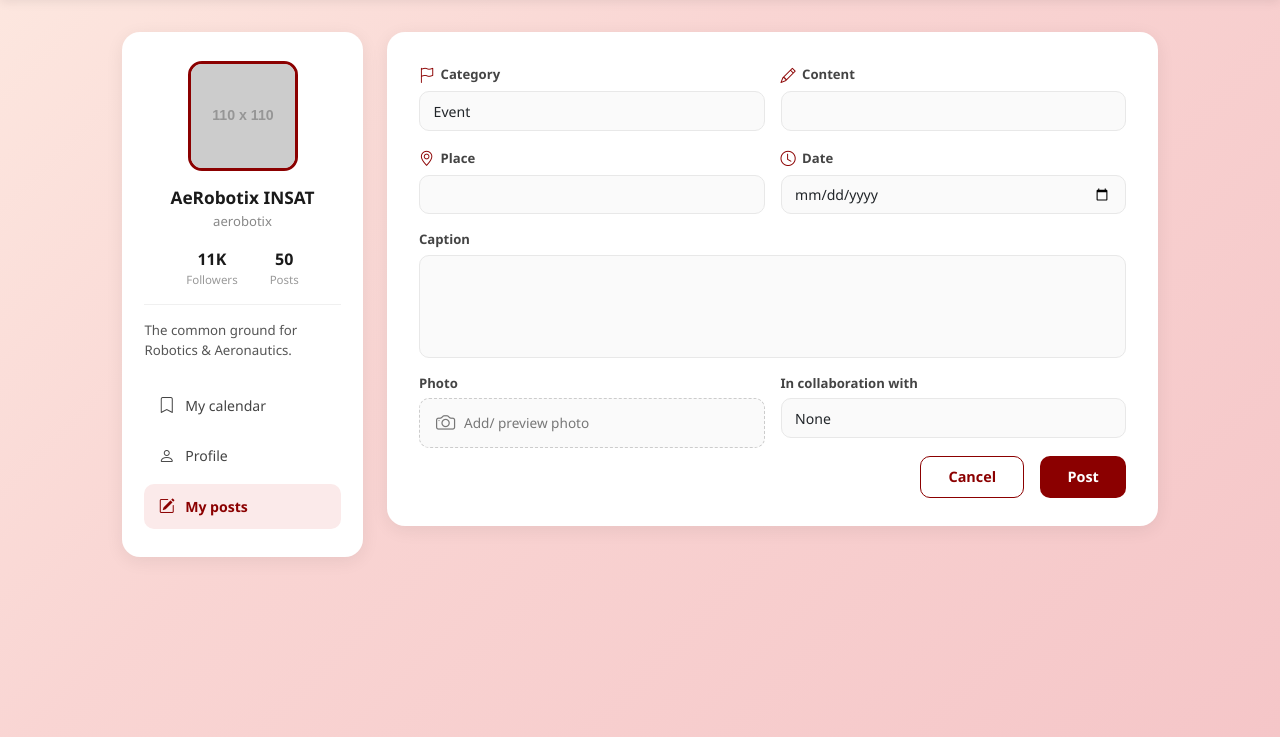
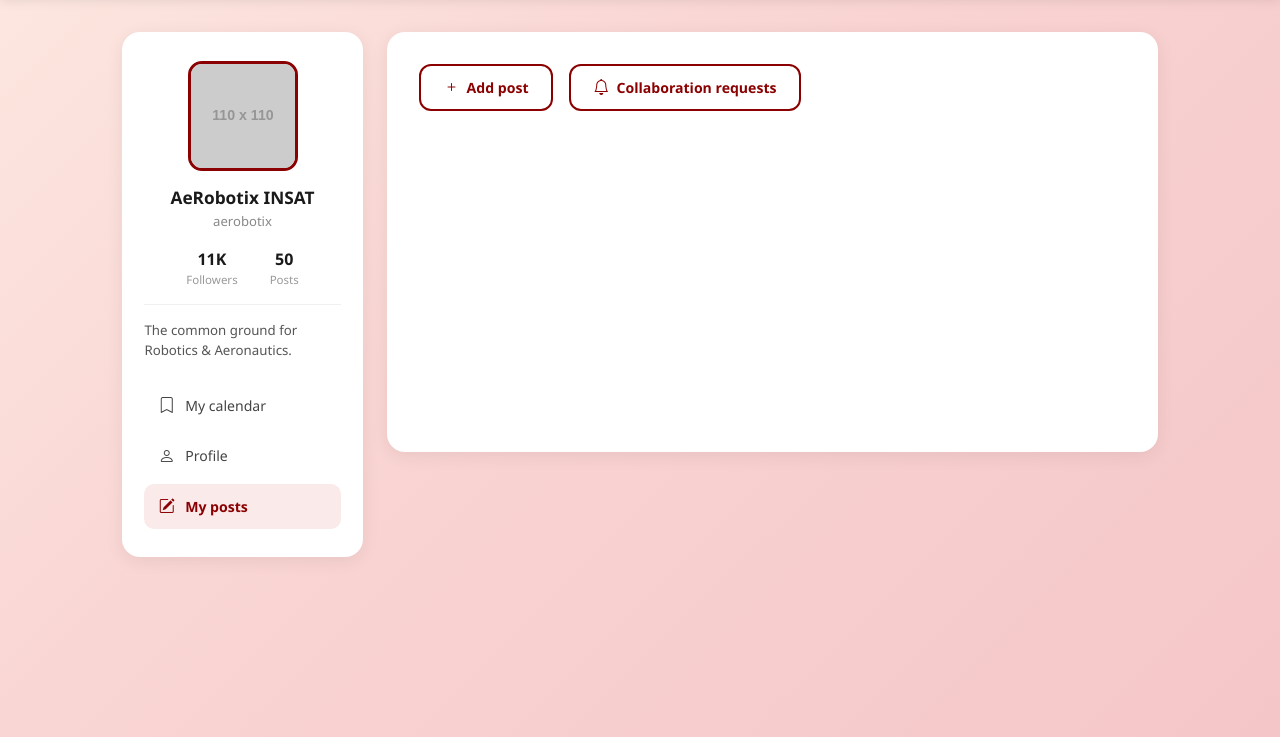
Before and after one commit to moetez00/projet-web, a PHP site: page / in a window 1280 px wide. Shown: the part 63-800 px from the top of the page. Run offline with PHP 8.4, Linux system fonts and the light colour scheme; grey boxes labelled with a size stand in for pictures from a placeholder-image service; some libraries are stand-ins or nearby versions.

Commit message:
fixed the way it posts. forgot one page from figma

```diff
--- a/frontend/club-profile/index.html
+++ b/frontend/club-profile/index.html
@@ -93,91 +93,22 @@
       <div class="col-12 col-md-8 col-lg-9">
         <div class="content-card">
 
-          <!-- My Posts Form panel -->
+          <!-- My Posts feed panel -->
           <div id="panel-myposts">
-            <form method="POST" enctype="multipart/form-data">
-              <div class="row g-3">
 
-                <!-- Category -->
-                <div class="col-12 col-sm-6">
-                  <label class="form-label">
-                    <i class="bi bi-flag"></i> Category
-                  </label>
-                  <select class="form-select" name="category">
-                    <option selected>Event</option>
-                    <option>Workshop</option>
-                    <option>Competition</option>
-                    <option>Announcement</option>
-                    <option>Other</option>
-                  </select>
-                </div>
+            <!-- Top action buttons -->
+            <div class="posts-actions">
+              <button class="btn-action" data-bs-toggle="modal" data-bs-target="#addPostModal">
+                <i class="bi bi-plus"></i> Add post
+              </button>
+              <button class="btn-action" type="button">
+                <i class="bi bi-bell"></i> Collaboration requests
+              </button>
+            </div>
 
-                <!-- Content -->
-                <div class="col-12 col-sm-6">
-                  <label class="form-label">
-                    <i class="bi bi-pencil"></i> Content
-                  </label>
-                  <input type="text" class="form-control" name="content" placeholder="" />
-                </div>
+            <!-- Posts feed (empty) -->
+            <div id="posts-feed"></div>
 
-                <!-- Place -->
-                <div class="col-12 col-sm-6">
-                  <label class="form-label">
-                    <i class="bi bi-geo-alt"></i> Place
-                  </label>
-                  <input type="text" class="form-control" name="place" placeholder="" />
-                </div>
-
-                <!-- Date -->
-                <div class="col-12 col-sm-6">
-                  <label class="form-label">
-                    <i class="bi bi-clock"></i> Date
-                  </label>
-                  <input type="date" class="form-control" name="date" />
-                </div>
-
-                <!-- Caption -->
-                <div class="col-12">
-                  <label class="form-label">
-                    Caption
-                  </label>
-                  <textarea class="form-control" name="caption" rows="4" placeholder=""></textarea>
-                </div>
-
-                <!-- Photo -->
-                <div class="col-12 col-sm-6">
-                  <label class="form-label">
-                    Photo
-                  </label>
-                  <label class="photo-upload-label" for="photoInput">
-                    <i class="bi bi-camera"></i>
-                    <span>Add/ preview photo</span>
-                  </label>
-                  <input type="file" id="photoInput" name="photo" accept="image/*" />
-                </div>
-
-                <!-- In collaboration with -->
-                <div class="col-12 col-sm-6">
-                  <label class="form-label">
-                    In collaboration with
-                  </label>
-                  <select class="form-select" name="collaboration">
-                    <option selected>None</option>
-                    <option>IEEE INSAT</option>
-                    <option>GDSC INSAT</option>
-                    <option>Enactus INSAT</option>
-                    <option>Other</option>
-                  </select>
-                </div>
-
-                <!-- Action buttons -->
-                <div class="col-12 d-flex justify-content-end gap-3 mt-2">
-                  <button type="button" class="btn-cancel" onclick="document.querySelector('form').reset()">Cancel</button>
-                  <button type="submit" class="btn-maroon">Post</button>
-                </div>
-
-              </div>
-            </form>
           </div>
 
           <!-- Calendar blank panel -->
@@ -198,23 +129,103 @@
     </div>
   </div>
 
+  <!-- ══════════ ADD POST MODAL ══════════ -->
+  <div class="modal fade" id="addPostModal" tabindex="-1" aria-labelledby="addPostModalLabel" aria-hidden="true">
+    <div class="modal-dialog modal-lg modal-dialog-centered">
+      <div class="modal-content" style="border-radius:18px; border:none;">
+        <div class="modal-header" style="border-bottom:1px solid #f0f0f0; padding:1.2rem 1.6rem;">
+          <h5 class="modal-title" id="addPostModalLabel" style="font-weight:700; font-size:1rem;">New Post</h5>
+          <button type="button" class="btn-close" data-bs-dismiss="modal" aria-label="Close"></button>
+        </div>
+        <div class="modal-body" style="padding:1.6rem;">
+          <form id="addPostForm" method="POST" enctype="multipart/form-data">
+            <div class="row g-3">
+
+              <!-- Category -->
+              <div class="col-12 col-sm-6">
+                <label class="form-label"><i class="bi bi-flag"></i> Category</label>
+                <select class="form-select" name="category">
+                  <option selected>Event</option>
+                  <option>Workshop</option>
+                  <option>Competition</option>
+                  <option>Announcement</option>
+                  <option>Other</option>
+                </select>
+              </div>
+
+              <!-- Content -->
+              <div class="col-12 col-sm-6">
+                <label class="form-label"><i class="bi bi-pencil"></i> Content</label>
+                <input type="text" class="form-control" name="content" />
+              </div>
+
+              <!-- Place -->
+              <div class="col-12 col-sm-6">
+                <label class="form-label"><i class="bi bi-geo-alt"></i> Place</label>
+                <input type="text" class="form-control" name="place" />
+              </div>
+
+              <!-- Date -->
+              <div class="col-12 col-sm-6">
+                <label class="form-label"><i class="bi bi-clock"></i> Date</label>
+                <input type="date" class="form-control" name="date" />
+              </div>
+
+              <!-- Caption -->
+              <div class="col-12">
+                <label class="form-label">Caption</label>
+                <textarea class="form-control" name="caption" rows="4"></textarea>
+              </div>
+
+              <!-- Photo -->
+              <div class="col-12 col-sm-6">
+                <label class="form-label">Photo</label>
+                <label class="photo-upload-label" for="photoInput">
+                  <i class="bi bi-camera"></i>
+                  <span>Add/ preview photo</span>
+                </label>
+                <input type="file" id="photoInput" name="photo" accept="image/*" />
+              </div>
+
+              <!-- In collaboration with -->
+              <div class="col-12 col-sm-6">
+                <label class="form-label">In collaboration with</label>
+                <select class="form-select" name="collaboration">
+                  <option selected>None</option>
+                  <option>IEEE INSAT</option>
+                  <option>GDSC INSAT</option>
+                  <option>Enactus INSAT</option>
+                  <option>Other</option>
+                </select>
+              </div>
+
+              <!-- Action buttons -->
+              <div class="col-12 d-flex justify-content-end gap-3 mt-2">
+                <button type="button" class="btn-cancel" data-bs-dismiss="modal"
+                  onclick="document.getElementById('addPostForm').reset()">Cancel</button>
+                <button type="submit" class="btn-maroon">Post</button>
+              </div>
+
+            </div>
+          </form>
+        </div>
+      </div>
+    </div>
+  </div>
+
   <!-- Bootstrap 5 JS -->
   <script src="https://cdn.jsdelivr.net/npm/bootstrap@5.3.3/dist/js/bootstrap.bundle.min.js"></script>
 
   <script>
     function switchPanel(btn) {
-      // Toggle active button state
       document.querySelectorAll('.sidebar-nav .nav-btn').forEach(b => b.classList.remove('active'));
       btn.classList.add('active');
 
-      // Hide all panels
       ['myposts', 'calendar', 'profile'].forEach(id => {
         document.getElementById('panel-' + id).classList.add('d-none');
       });
 
-      // Show the target panel
-      const target = btn.dataset.panel;
-      document.getElementById('panel-' + target).classList.remove('d-none');
+      document.getElementById('panel-' + btn.dataset.panel).classList.remove('d-none');
     }
   </script>
 
--- a/frontend/club-profile/style.css
+++ b/frontend/club-profile/style.css
@@ -251,6 +251,37 @@ textarea.form-control { resize: none; }
 }
 .btn-cancel:hover { background: #fbeaea; }
 
+/* Posts feed action bar */
+.posts-actions {
+  display: flex;
+  gap: 1rem;
+  margin-bottom: 1.5rem;
+}
+
+.btn-action {
+  display: flex;
+  align-items: center;
+  gap: .45rem;
+  padding: .6rem 1.4rem;
+  border: 2px solid #8B0000;
+  border-radius: 12px;
+  background: #fff;
+  color: #8B0000;
+  font-weight: 600;
+  font-size: .88rem;
+  cursor: pointer;
+  transition: background .15s, color .15s;
+}
+.btn-action i { font-size: 1rem; }
+.btn-action:hover { background: #8B0000; color: #fff; }
+
+/* Posts feed */
+#posts-feed {
+  display: flex;
+  flex-direction: column;
+  gap: 1rem;
+}
+
 /* Blank panel */
 .blank-panel {
   display: flex;
```
